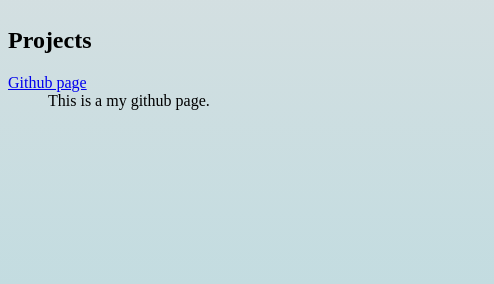
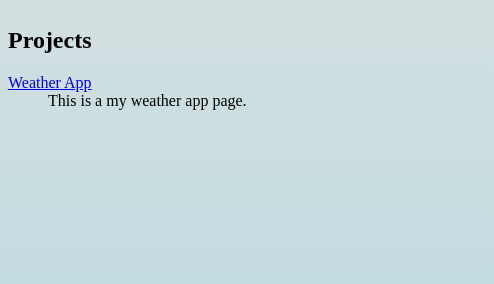
Before and after one commit to louisa6tw/website, a plain HTML site: page index.html in a window 1280 px wide. Shown: the part 260-544 px from the top of the page, 0-494 px from the left. Drawn offline with Linux system fonts and the light colour scheme.

Commit message:
added weather app link

```diff
--- a/index.html
+++ b/index.html
@@ -21,8 +21,8 @@
 </main>
       <h2 class="project">Projects</h2>
       <dl>
-            <dt> <a class="link" href="https://github.com/louisa6tw">Github page</a> </dt>
-            <dd>This is a my github page.</dd>
+            <dt> <a class="link" href="https://louisa6tw.github.io/weatherapp/">Weather App</a> </dt>
+            <dd>This is a my weather app page.</dd>
 
       </dl>
 
```
